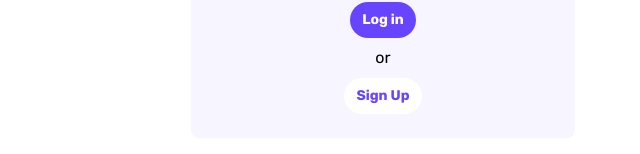
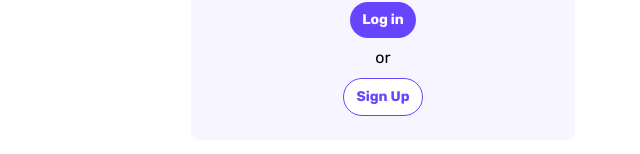
Before and after one commit to emoudy/helpdesk, a Next.js app: page /login in a window 1280 px wide. Shown: the part 258-412 px from the top of the page, without its empty margins (257-897 px from the left). Built offline with nearby package versions, Linux system fonts and the light colour scheme.

Commit message:
adding a border to the secondary button style

```diff
--- a/app/globals.css
+++ b/app/globals.css
@@ -32,7 +32,7 @@ button.btn-primary {
   @apply bg-primary text-white;
 }
 button.btn-secondary {
-  @apply bg-white text-primary;
+  @apply bg-white text-primary border border-primary;
 }
 
 /* List styles */
```
